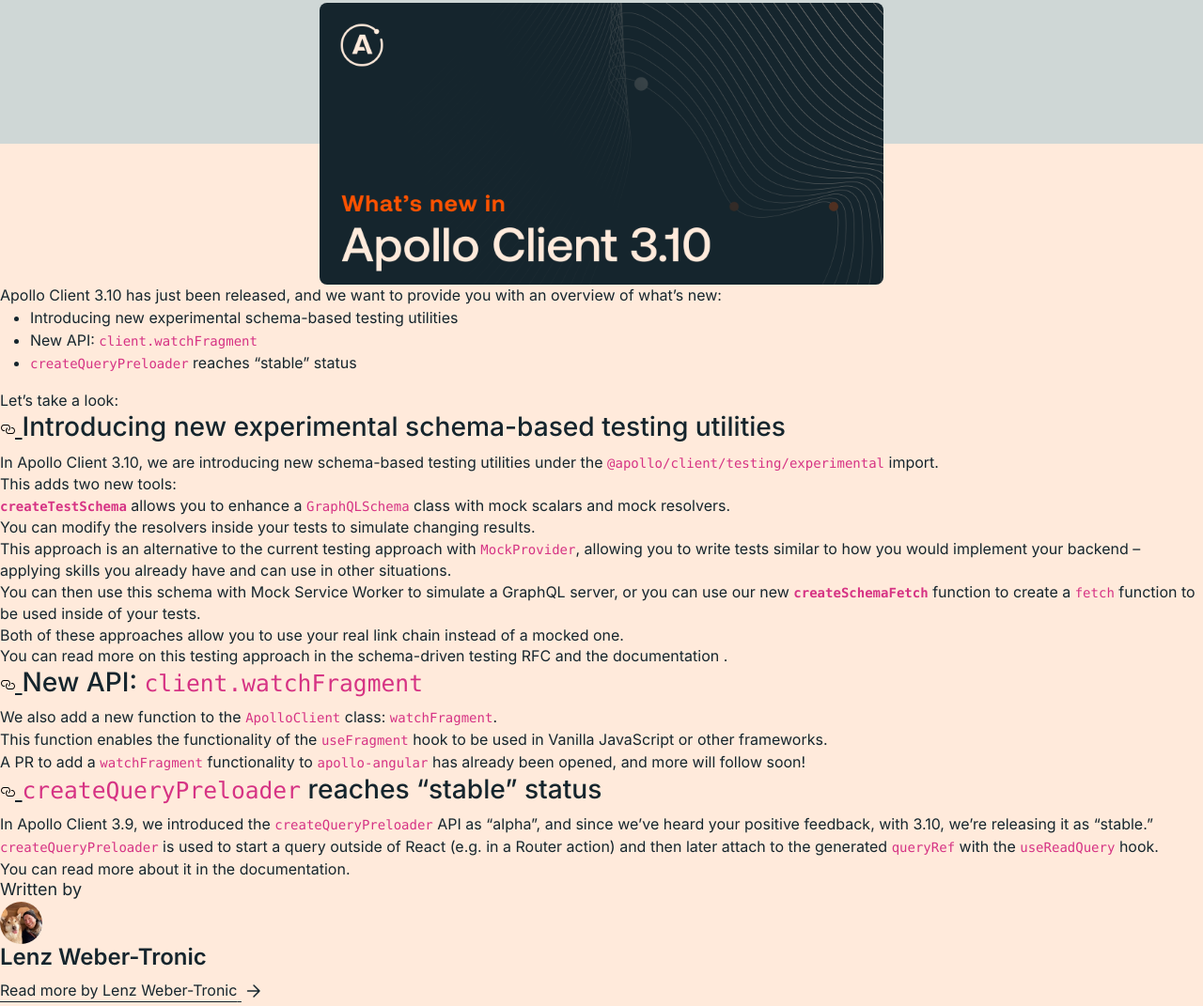
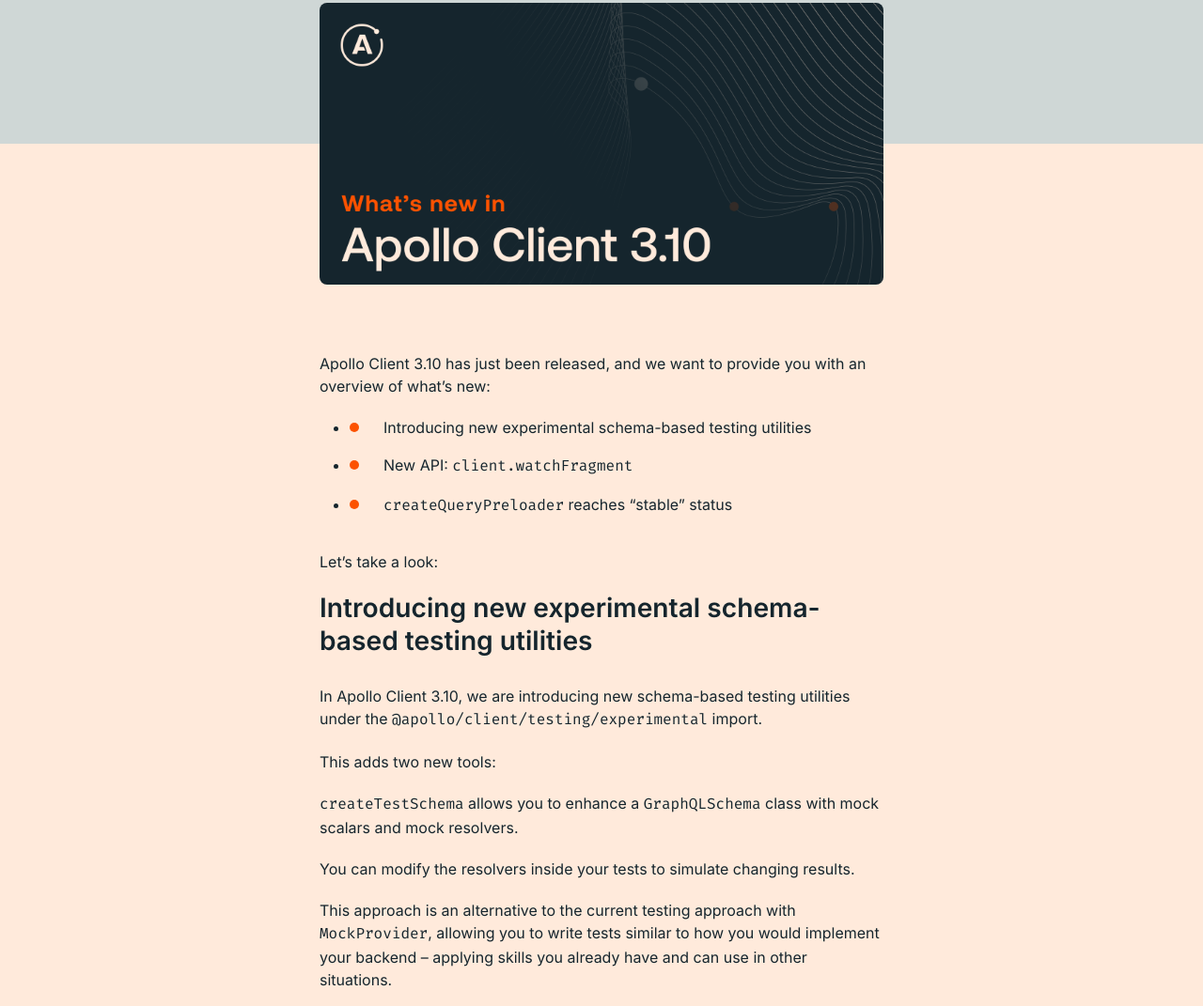
Before and after one commit to Gabriella-Ilieva/Apolo-Copy, a plain HTML site: page singlePost.html in a window 1280 px wide. Shown: the part 486-1557 px from the top of the page at 94% size. Drawn offline with Linux system fonts and the light colour scheme; files whose address does not match are found by name; a web font is replaced by a local one.

Commit message:
article content styling

```diff
--- a/styles/styles.css
+++ b/styles/styles.css
@@ -98,6 +98,13 @@
 p, .paragraph{
     font-size: clamp(18px,1.1458333333vw,22px);
     line-height: 1.36;
+}
+
+code{
+    font-family: var(--fira-code-font), monospace;
+    font-size: 1em;
+    font-weight: 400;
+    color: inherit;
 }
 
 small, .small{
@@ -1624,6 +1631,87 @@
     transform-origin: center center;
 }
 
+.ArticleMainContent{
+    position: relative;
+    overflow: hidden;
+    background-color: var(--background-color);
+}
+
+.ArticleMainContentContainer{
+    width: 100%;
+    margin: auto;
+    position: relative;
+    padding: 0 clamp(24px,2.5vw,48px);
+    max-width: 1920px;
+}
+
+.ArticleMainContentWrapper{
+    display: flex;
+    flex-direction: column;
+    gap: clamp(12px, 1.5625vw, 30px);
+    max-width: clamp(600px,46.875vw,900px);
+    margin: auto;
+    padding-top: clamp(72px, 3.75vw, 72px);
+}
+
+.ArticleMainContentWrapper p{
+    line-height: 1.5;
+}
+
+.ArticleMainContentWrapper ul{
+    display: flex;
+    flex-direction: column;
+    gap: clamp(16px, .8333333333vw, 16px);
+}
+
+.ArticleMainContentWrapper ul li{
+    position: relative;
+    padding-left: clamp(36px, 2.0833333333vw, 40px);
+}
+
+.ArticleMainContentWrapper ul li::before{
+    content: "";
+    width: clamp(10px, .5208333333vw, 10px);
+    height: clamp(10px, .5208333333vw, 10px);
+    background-color: var(--color-red);
+    border-radius: 9999px;
+    position: absolute;
+    top: clamp(7px, .3645833333vw, 7px);
+    left: 0;
+}
+
+.ArticleSubtitle{
+    position: relative;
+    font-weight: 600;
+    text-wrap: unset;
+}
+
+.SubtitleLink{
+    position: absolute;
+    left: -24px;
+    width: 30px;
+    height: 100%;
+    display: flex;
+    align-items: center;
+    visibility: hidden;
+    color: var(--color);
+    transition: color 300ms cubic-bezier(0.17,0.17,0,1), opacity 300ms cubic-bezier(0.17,0.17,0,1);
+    opacity: var(--opacity);
+}
+
+.ArticleSubtitle:hover .SubtitleLink{
+    visibility: visible;
+}
+
+.SubtitleLink:hover{
+    color: var(--color-light);
+    opacity: 0.5;
+}
+
+.ArticleMainContentWrapper p a{
+    text-decoration: underline;
+}
+
 @media (hover: hover) and (pointer: fine) {
     .SingleArticleCard:hover {
         -webkit-transform: translateY(-1%);
```
